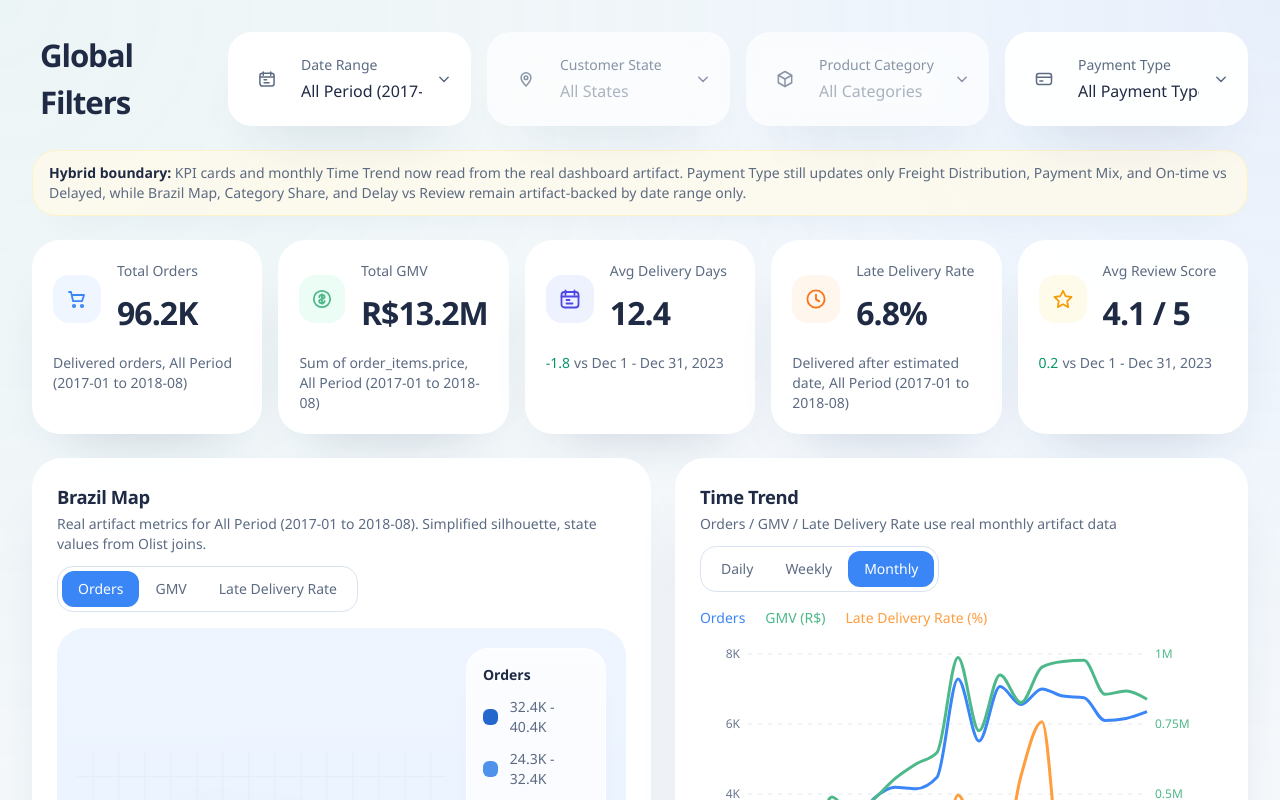
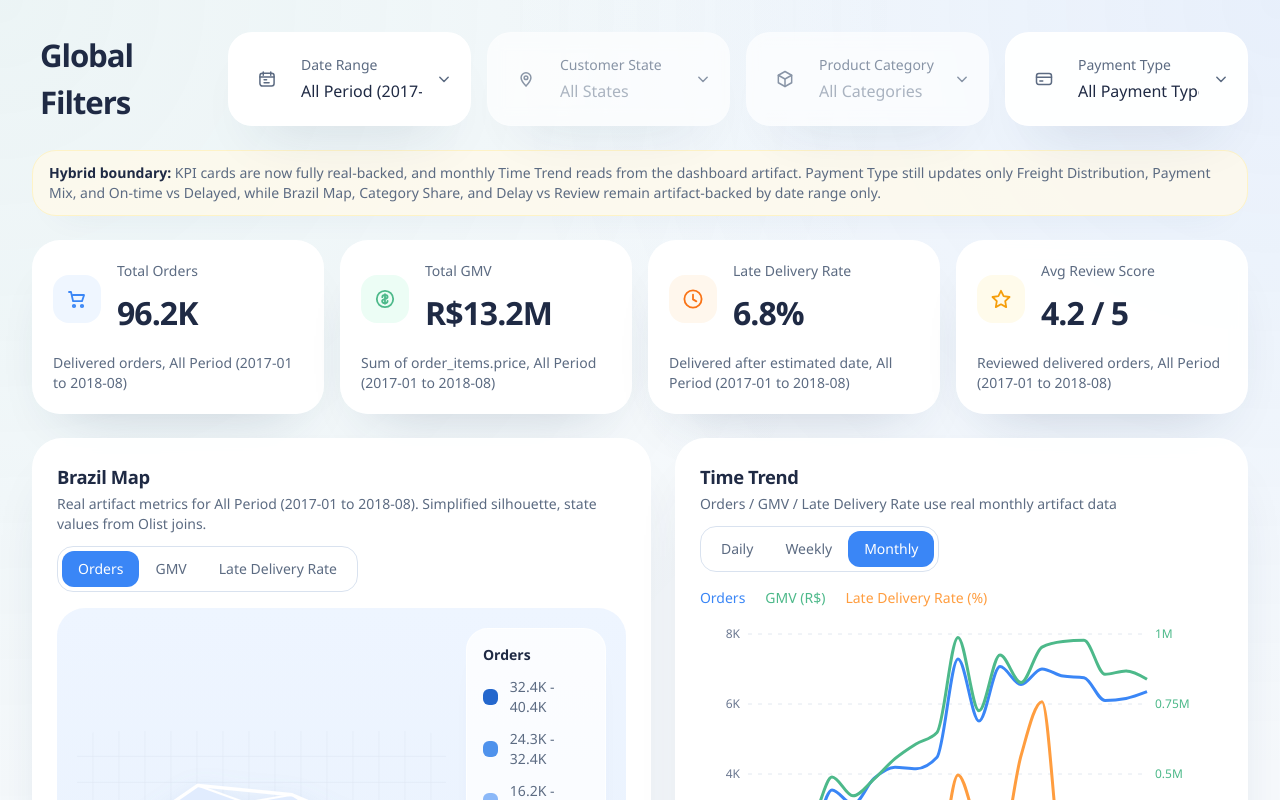
Before and after one commit to jordan-dev-0050/brazil-retail-story-dashboard, a React (Vite) app: page / in a window 1280 px wide. Shown: the top 800 px of the page. Built offline with nearby package versions, Linux system fonts and the light colour scheme.

Commit message:
sync P05/F08 status and clean KPI mock comparison semantics

```diff
--- a/src/components/DashboardPage.tsx
+++ b/src/components/DashboardPage.tsx
@@ -72,14 +72,15 @@ export function DashboardPage() {
 
         <section className="rounded-[24px] border border-amber-100 bg-amber-50/80 px-4 py-3 text-sm text-slate shadow-soft">
           <p>
-            <span className="font-semibold text-ink">Hybrid boundary:</span> KPI cards and monthly
-            Time Trend now read from the real dashboard artifact. Payment Type still updates only
-            Freight Distribution, Payment Mix, and On-time vs Delayed, while Brazil Map, Category
-            Share, and Delay vs Review remain artifact-backed by date range only.
+            <span className="font-semibold text-ink">Hybrid boundary:</span> KPI cards are now
+            fully real-backed, and monthly Time Trend reads from the dashboard artifact. Payment
+            Type still updates only Freight Distribution, Payment Mix, and On-time vs Delayed,
+            while Brazil Map, Category Share, and Delay vs Review remain artifact-backed by date
+            range only.
           </p>
         </section>
 
-        <section className="grid gap-4 sm:grid-cols-2 xl:grid-cols-5">
+        <section className="grid gap-4 sm:grid-cols-2 xl:grid-cols-4">
           {kpiCards.map((card) => (
             <KpiCard key={card.title} {...card} />
           ))}
--- a/src/components/KpiCard.tsx
+++ b/src/components/KpiCard.tsx
@@ -1,16 +1,12 @@
 import { CalendarIcon, CartIcon, ClockIcon, CoinIcon, StarIcon } from './Icons';
 
 type IconName = 'orders' | 'gmv' | 'delivery' | 'delay' | 'review';
-type Tone = 'positive' | 'negative' | 'neutral';
 
 type KpiCardProps = {
   title: string;
   value: string;
   icon: IconName;
   chipClassName: string;
-  delta?: string;
-  comparison?: string;
-  tone?: Tone;
   caption?: string;
 };
 
@@ -27,19 +23,9 @@ export function KpiCard({
   value,
   icon,
   chipClassName,
-  delta,
-  comparison,
-  tone,
   caption,
 }: KpiCardProps) {
   const Icon = iconMap[icon];
-  const shouldRenderChange = Boolean(delta && comparison && tone);
-  const toneClassName =
-    tone === 'positive'
-      ? 'text-emerald-600'
-      : tone === 'negative'
-        ? 'text-rose-500'
-        : 'text-slate';
 
   return (
     <article className="rounded-[28px] border border-white/70 bg-white/95 p-5 shadow-panel backdrop-blur">
@@ -52,12 +38,7 @@ export function KpiCard({
           <p className="mt-2 text-[2rem] font-semibold tracking-[-0.03em] text-ink">{value}</p>
         </div>
       </div>
-      {shouldRenderChange ? (
-        <p className={`mt-4 text-sm font-medium ${toneClassName}`}>
-          {delta}
-          <span className="ml-1 font-normal text-slate">{comparison}</span>
-        </p>
-      ) : caption ? (
+      {caption ? (
         <p className="mt-4 text-sm text-slate">{caption}</p>
       ) : null}
     </article>
--- a/src/data/dashboardData.ts
+++ b/src/data/dashboardData.ts
@@ -1,7 +1,6 @@
 import {
   buildFilterOptions as buildPhase2FilterOptions,
   buildKpiCards as buildPhase2KpiCards,
-  buildMetricCaption,
   formatCurrency,
   formatCurrencyCompact,
   formatOrderCount,
@@ -18,7 +17,6 @@ import {
   phase2DashboardArtifact,
 } from './phase2DashboardData';
 import {
-  kpiCards as mockKpiCards,
   timeTrendHighlights as mockTimeTrendHighlights,
   timeTrendSeries as mockTimeTrendSeries,
   type TimeGranularity,
@@ -49,9 +47,6 @@ type KpiCardViewModel = {
   value: string;
   icon: 'orders' | 'gmv' | 'delivery' | 'delay' | 'review';
   chipClassName: string;
-  delta?: string;
-  comparison?: string;
-  tone?: 'positive' | 'negative' | 'neutral';
   caption?: string;
 };
 
@@ -99,26 +94,7 @@ export function getInitialFilterValues(): Record<FilterId, string> {
 export function buildKpiCards(
   rangeId: Parameters<typeof buildPhase2KpiCards>[0],
 ): KpiCardViewModel[] {
-  const realCards = buildPhase2KpiCards(rangeId);
-  const [ordersCard, gmvCard, lateDeliveryRateCard] = realCards;
-  const range = getDateRangeById(rangeId);
-
-  return [
-    {
-      ...ordersCard,
-      caption: buildMetricCaption('totalOrders', range.label),
-    },
-    {
-      ...gmvCard,
-      caption: buildMetricCaption('totalGmv', range.label),
-    },
-    mockKpiCards[2],
-    {
-      ...lateDeliveryRateCard,
-      caption: buildMetricCaption('lateDeliveryRate', range.label),
-    },
-    mockKpiCards[4],
-  ];
+  return buildPhase2KpiCards(rangeId);
 }
 
 export function getTimeTrendSeries(
--- a/src/data/dashboardMock.ts
+++ b/src/data/dashboardMock.ts
@@ -42,54 +42,6 @@ export const filterOptions: Record<
     ],
   },
 };
-
-export const kpiCards = [
-  {
-    title: 'Total Orders',
-    value: '99.4K',
-    delta: '18.6%',
-    comparison: 'vs Dec 1 - Dec 31, 2023',
-    tone: 'positive' as const,
-    icon: 'orders' as const,
-    chipClassName: 'bg-blue-50 text-accent-blue',
-  },
-  {
-    title: 'Total GMV',
-    value: 'R$15.8M',
-    delta: '22.3%',
-    comparison: 'vs Dec 1 - Dec 31, 2023',
-    tone: 'positive' as const,
-    icon: 'gmv' as const,
-    chipClassName: 'bg-emerald-50 text-accent-teal',
-  },
-  {
-    title: 'Avg Delivery Days',
-    value: '12.4',
-    delta: '-1.8',
-    comparison: 'vs Dec 1 - Dec 31, 2023',
-    tone: 'positive' as const,
-    icon: 'delivery' as const,
-    chipClassName: 'bg-indigo-50 text-indigo-600',
-  },
-  {
-    title: 'Late Delivery Rate',
-    value: '8.7%',
-    delta: '-2.6pp',
-    comparison: 'vs Dec 1 - Dec 31, 2023',
-    tone: 'positive' as const,
-    icon: 'delay' as const,
-    chipClassName: 'bg-orange-50 text-orange-500',
-  },
-  {
-    title: 'Avg Review Score',
-    value: '4.1 / 5',
-    delta: '0.2',
-    comparison: 'vs Dec 1 - Dec 31, 2023',
-    tone: 'positive' as const,
-    icon: 'review' as const,
-    chipClassName: 'bg-amber-50 text-amber-500',
-  },
-];
 
 export const mapLegendLabels: Record<MapMetric, string[]> = {
   orders: ['> 10K', '5K - 10K', '2K - 5K', '1K - 2K', '< 1K'],
--- a/src/data/phase2DashboardData.ts
+++ b/src/data/phase2DashboardData.ts
@@ -30,7 +30,7 @@ type FilterConfig = {
 type KpiCardViewModel = {
   title: string;
   value: string;
-  icon: 'orders' | 'gmv' | 'delay';
+  icon: 'orders' | 'gmv' | 'delay' | 'review';
   chipClassName: string;
   caption: string;
 };
@@ -123,6 +123,15 @@ export function getDateRangeById(rangeId: DateRangeId): Phase2DateRange {
 export function buildKpiCards(rangeId: DateRangeId): KpiCardViewModel[] {
   const range = getDateRangeById(rangeId);
   const kpis = phase2DashboardArtifact.kpisByRange[rangeId];
+  const reviewPanel = getReviewPanel(rangeId);
+  const reviewedOrderCount = reviewPanel.points.reduce((total, point) => total + point.orderCount, 0);
+  const averageReviewScore =
+    reviewedOrderCount === 0
+      ? 0
+      : reviewPanel.points.reduce(
+          (total, point) => total + point.reviewScoreAvg * point.orderCount,
+          0,
+        ) / reviewedOrderCount;
 
   return [
     {
@@ -145,6 +154,13 @@ export function buildKpiCards(rangeId: DateRangeId): KpiCardViewModel[] {
       icon: 'delay',
       chipClassName: 'bg-orange-50 text-orange-500',
       caption: buildMetricCaption('lateDeliveryRate', range.label),
+    },
+    {
+      title: 'Avg Review Score',
+      value: `${averageReviewScore.toFixed(1)} / 5`,
+      icon: 'review',
+      chipClassName: 'bg-amber-50 text-amber-500',
+      caption: `Reviewed delivered orders, ${range.label}`,
     },
   ];
 }
```
Also changed, not shown: documents/implements/F08-p05-kpi-cards-real-backed-contract.md (added, +109 -0 lines), documents/planning/P05-portfolio-credibility-hybrid-boundary-convergence-plan.md (+25 -6 lines).
